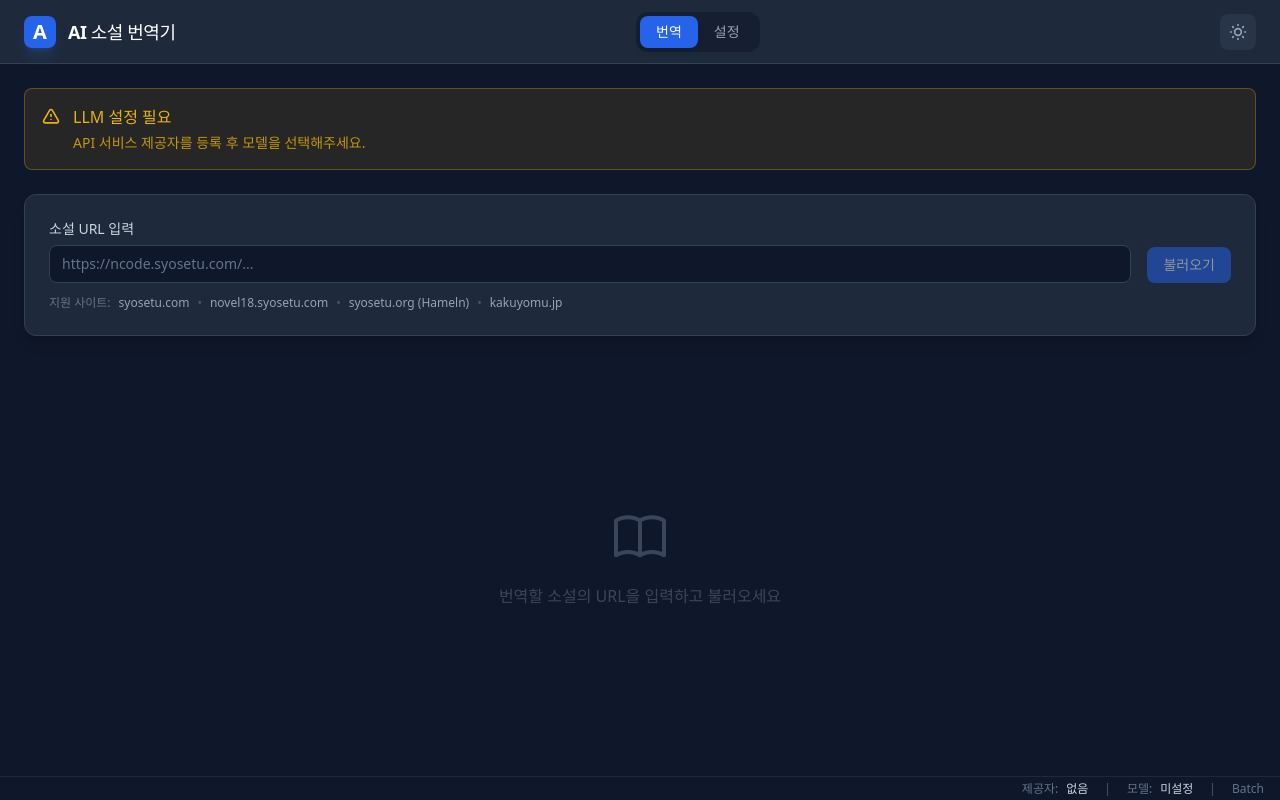
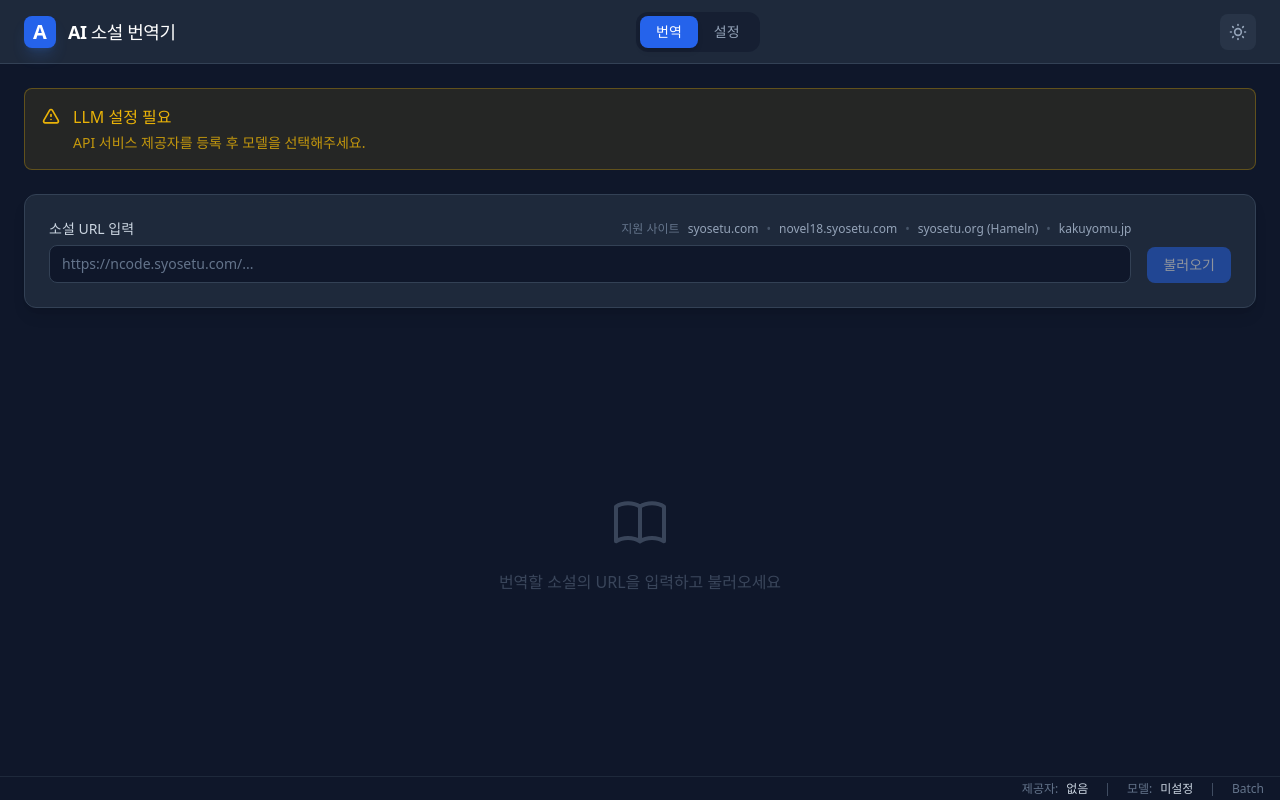
Before and after one commit to azyu/transnovel, a React (Vite) app: page / in a window 1280 px wide. Built offline with nearby package versions, Linux system fonts and the light colour scheme.

Commit message:
feat: align supported sites with novel URL label

```diff
--- a/src/components/translation/UrlInput.tsx
+++ b/src/components/translation/UrlInput.tsx
@@ -1,4 +1,4 @@
-import { useState, useEffect, useRef } from 'react';
+import { useState, useEffect, useRef, useId } from 'react';
 import { invoke } from '@tauri-apps/api/core';
 import { Button } from '../common/Button';
 import { Input } from '../common/Input';
@@ -31,6 +31,7 @@ export const UrlInput: React.FC<UrlInputProps> = ({ historyKey = 'url_history',
   const [history, setHistory] = useState<UrlHistoryItem[]>([]);
   const [showDropdown, setShowDropdown] = useState(false);
   const containerRef = useRef<HTMLDivElement>(null);
+  const inputId = useId();
   const isDark = theme === 'dark';
 
   useEffect(() => {
@@ -83,8 +84,28 @@ export const UrlInput: React.FC<UrlInputProps> = ({ historyKey = 'url_history',
     <div className={`p-6 rounded-xl border shadow-lg ${isDark ? 'bg-slate-800 border-slate-700' : 'bg-white border-slate-200'}`}>
       <form onSubmit={handleSubmit} className="flex gap-4 items-end">
         <div className="flex-1 relative" ref={containerRef}>
+          <div className="mb-1.5 flex flex-col gap-1 md:flex-row md:items-center md:justify-between">
+            <label htmlFor={inputId} className={`text-sm font-medium ${isDark ? 'text-slate-300' : 'text-slate-600'}`}>
+              소설 URL 입력
+            </label>
+            <div className={`flex flex-wrap items-center gap-x-2 gap-y-1 text-xs ${isDark ? 'text-slate-500' : 'text-slate-400'}`}>
+              <span>지원 사이트</span>
+              {SUPPORTED_SITES.map((site, idx) => (
+                <span key={site.name} className="flex items-center gap-2">
+                  {idx > 0 && <span className={isDark ? 'text-slate-600' : 'text-slate-300'}>•</span>}
+                  <button
+                    type="button"
+                    onClick={() => invoke('open_url', { url: site.url })}
+                    className={`cursor-pointer text-left hover:underline ${isDark ? 'text-slate-400 hover:text-blue-400' : 'text-slate-500 hover:text-blue-500'}`}
+                  >
+                    {site.name}
+                  </button>
+                </span>
+              ))}
+            </div>
+          </div>
           <Input
-            label="소설 URL 입력"
+            id={inputId}
             value={localUrl}
             onChange={(e) => setLocalUrl(e.target.value)}
             onFocus={() => history.length > 0 && setShowDropdown(true)}
@@ -124,21 +145,6 @@ export const UrlInput: React.FC<UrlInputProps> = ({ historyKey = 'url_history',
           불러오기
         </Button>
       </form>
-      <div className={`mt-3 text-xs flex gap-2 ${isDark ? 'text-slate-500' : 'text-slate-400'}`}>
-        <span>지원 사이트:</span>
-        {SUPPORTED_SITES.map((site, idx) => (
-          <span key={site.name} className="flex items-center gap-2">
-            {idx > 0 && <span className={isDark ? 'text-slate-600' : 'text-slate-300'}>•</span>}
-            <button
-              type="button"
-              onClick={() => invoke('open_url', { url: site.url })}
-              className={`hover:underline cursor-pointer ${isDark ? 'text-slate-400 hover:text-blue-400' : 'text-slate-500 hover:text-blue-500'}`}
-            >
-              {site.name}
-            </button>
-          </span>
-        ))}
-      </div>
     </div>
   );
 };
```
Also changed, not shown: .context/TASKS.md. Lines whose indentation alone changed are shown as unchanged.
